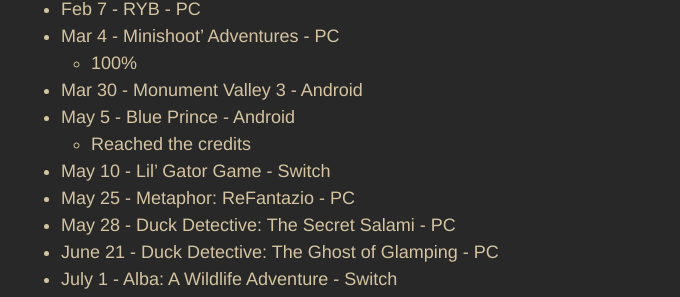
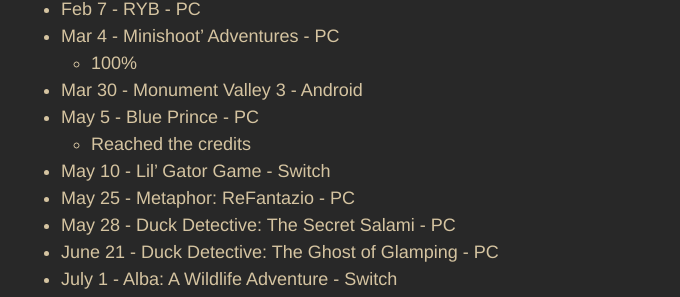
Before and after one commit to adkinsrs/sadkins_site, a Jekyll site: the page built from misc.md, in a window 1280 px wide and 900 px high, scrolled down 711 px. Shown: the part 153-450 px from the top of the window, without its empty margins (239-919 px from the left). Built offline with Jekyll 4.4.1, drawn with Linux system fonts in a browser that asks for light colours.

Commit message:
fixing a typo

```diff
--- a/misc.md
+++ b/misc.md
@@ -33,7 +33,7 @@
 * Mar 4 - Minishoot' Adventures - PC
   * 100%
 * Mar 30 - Monument Valley 3 - Android
-* May 5 - Blue Prince - Android
+* May 5 - Blue Prince - PC
   * Reached the credits
 * May 10 - Lil' Gator Game - Switch
 * May 25 - Metaphor: ReFantazio - PC
```
